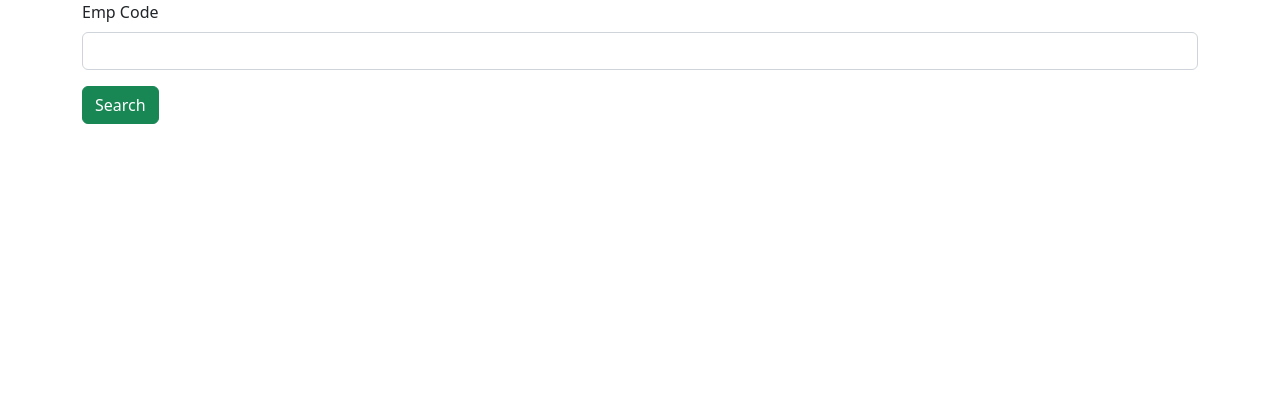
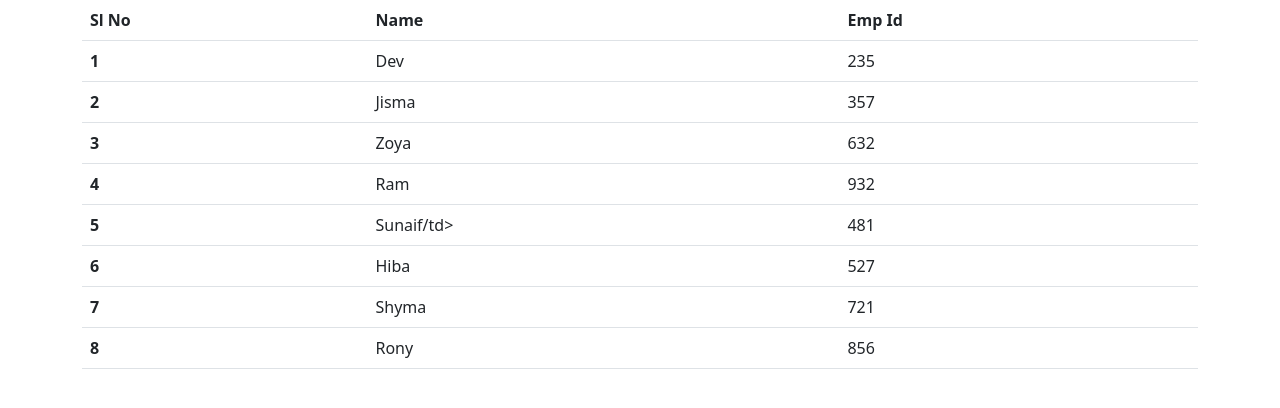
Before and after one commit to Asiyacm/Employee-Angular-App, an Angular app: page / in a window 1280 px wide. Shown: the top 408 px of the page. Built offline with nearby package versions, Linux system fonts and the light colour scheme.

Commit message:
view commit

```diff
--- a/src/app/app.component.html
+++ b/src/app/app.component.html
@@ -1,3 +1,3 @@
-<app-search-employee></app-search-employee>
+<app-view-employee></app-view-employee>
 
 <router-outlet></router-outlet>
--- a/src/app/app.module.ts
+++ b/src/app/app.module.ts
@@ -6,13 +6,15 @@ import { AppComponent } from './app.component';
 import { AdminLoginComponent } from './admin-login/admin-login.component';
 import { AddEmployeeComponent } from './add-employee/add-employee.component';
 import { SearchEmployeeComponent } from './search-employee/search-employee.component';
+import { ViewEmployeeComponent } from './view-employee/view-employee.component';
 
 @NgModule({
   declarations: [
     AppComponent,
     AdminLoginComponent,
     AddEmployeeComponent,
-    SearchEmployeeComponent
+    SearchEmployeeComponent,
+    ViewEmployeeComponent
   ],
   imports: [
     BrowserModule,
--- /dev/null
+++ b/src/app/view-employee/view-employee.component.html
@@ -0,0 +1,65 @@
+<div class="container">
+    <div class="row">
+        <div class="col col-12 col-sm-12 col-md-12 col-lg-12 col-xl-12 col-xxl-12">
+
+<div class="row g-3">
+    <div class="col col-12 col-sm-6 col-md-6 col-lg-6 col-xl-6 col-xxl-6">
+
+    </div>
+</div>
+
+<table class="table">
+    <thead>
+      <tr>
+        <th scope="col">Sl No</th>
+        <th scope="col">Name</th>
+        <th scope="col">Emp Id</th>
+      </tr>
+    </thead>
+    <tbody>
+      <tr>
+        <th scope="row">1</th>
+        <td>Dev</td>
+        <td>235</td>
+      </tr>
+      <tr>
+        <th scope="row">2</th>
+        <td>Jisma</td>
+        <td>357</td>
+      </tr>
+      <tr>
+        <th scope="row">3</th>
+        <td>Zoya</td>
+        <td>632</td>
+      </tr>
+      <tr>
+        <th scope="row">4</th>
+        <td>Ram</td>
+        <td>932</td>
+      </tr>
+      <tr>
+        <th scope="row">5</th>
+        <td>Sunaif/td>
+        <td>481</td>
+      </tr>
+      <tr>
+        <th scope="row">6</th>
+        <td>Hiba</td>
+        <td>527</td>
+      </tr>
+      <tr>
+        <th scope="row">7</th>
+        <td>Shyma</td>
+        <td>721</td>
+      </tr>
+      <tr>
+        <th scope="row">8</th>
+        <td>Rony</td>
+        <td>856</td>
+      </tr>
+    </tbody>
+  </table>
+
+        </div>
+    </div>
+</div>
```
Also changed, not shown: src/app/view-employee/view-employee.component.ts (added, +10 -0 lines), src/app/view-employee/view-employee.component.css (added).
